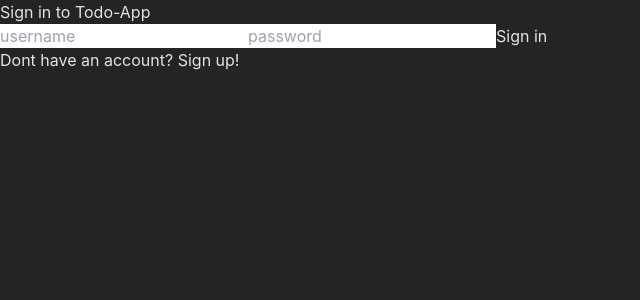
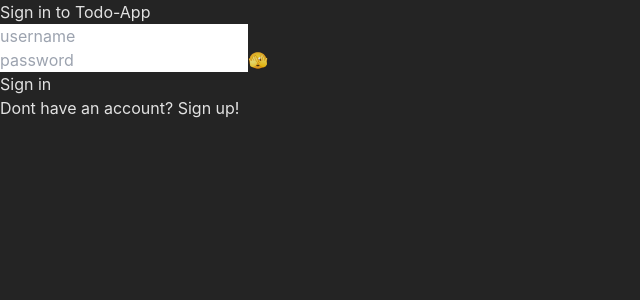
Before and after one commit to janardannn/Todo-App, a React (Vite) app in the folder client/: page /signin in a window 1280 px wide. Shown: the top 300 px of the page, without its empty margins (0-640 px from the left). Built offline with nearby package versions, Linux system fonts and the light colour scheme.

Commit message:
good enough login page UI

```diff
--- a/client/src/pages/SignIn.tsx
+++ b/client/src/pages/SignIn.tsx
@@ -4,20 +4,22 @@ import { Link } from "react-router-dom";
 export default function SignIn(props) {
 
     const [signInData, setSignInData] = useState({})
-
+    const [viewPassword, setViewPassword] = useState(false);
 
     return (
-        // <div className="text-center flex flex-row justify-between w-[500px] h-[75px] border-2 border-slate-300 p-2.5 ml-8 rounded-lg">
-        //     <p className={`w-3/4 text-center ${status ? 'line-through decoration-4' : ''}`}>{props.taskTitle}</p>
-        //     <button onClick={props.b} className="mx-2 border-2 border-slate-300 p-1 w-[50px] h-[50px] shadow shadow-green-200 rounded-lg">✅</button>
-        //     <button onClick={props.a} className="mx-2 border-2 border-slate-300 p-1 w-[50px] h-[50px] shadow shadow-slate-200 rounded-lg">🗑️</button>
-        // </div >
+
         <div className="mt-[8.5rem] text-center">
             <h1 className="mb-[4.5rem] text-3xl">Sign in to Todo-App</h1>
             <div className="flex justify-center">
                 <form className="flex flex-col">
-                    <input type="text" placeholder="username" className=" text-[1.3rem] w-[440px] h-[65px] border-2 border-slate-300 p-2.5 ml-8 rounded-lg my-[0.3rem]"></input>
-                    <input type="password" placeholder="password" className=" text-[1.3rem] w-[440px] h-[65px] border-2 border-slate-300 p-2.5 ml-8 rounded-lg my-[0.3rem]"></input>
+                    <input type="text" placeholder="username" className=" text-[1.3rem] w-[440px] h-[65px] border-2 border-slate-300 p-2.5 ml-8 rounded-lg my-[0.3rem] bg-[#242424] focus:outline-none"></input>
+                    <div className="flex flex-row text-[1.3rem] w-[440px] h-[65px] border-2 border-slate-300 pl-2.5 ml-8 rounded-lg my-[0.3rem]">
+                        <input type={viewPassword ? "text" : "password"} placeholder="password" className="focus:outline-none bg-[#242424] w-[400px]"></input>
+                        <button onClick={(e) => {
+                            e.preventDefault();
+                            setViewPassword(!viewPassword)
+                        }} className="mx-2  pt-2.5 w-[50px] h-[50px] rounded-lg">{viewPassword ? "👀" : "🫣"}</button>
+                    </div>
                     <button className="text-center text-[1.3rem] w-[440px] h-[65px] border-2 border-slate-300 p-2.5 ml-8 rounded-lg my-[0.3rem] bg-green-800">Sign in</button>
                 </form>
             </div>
```
